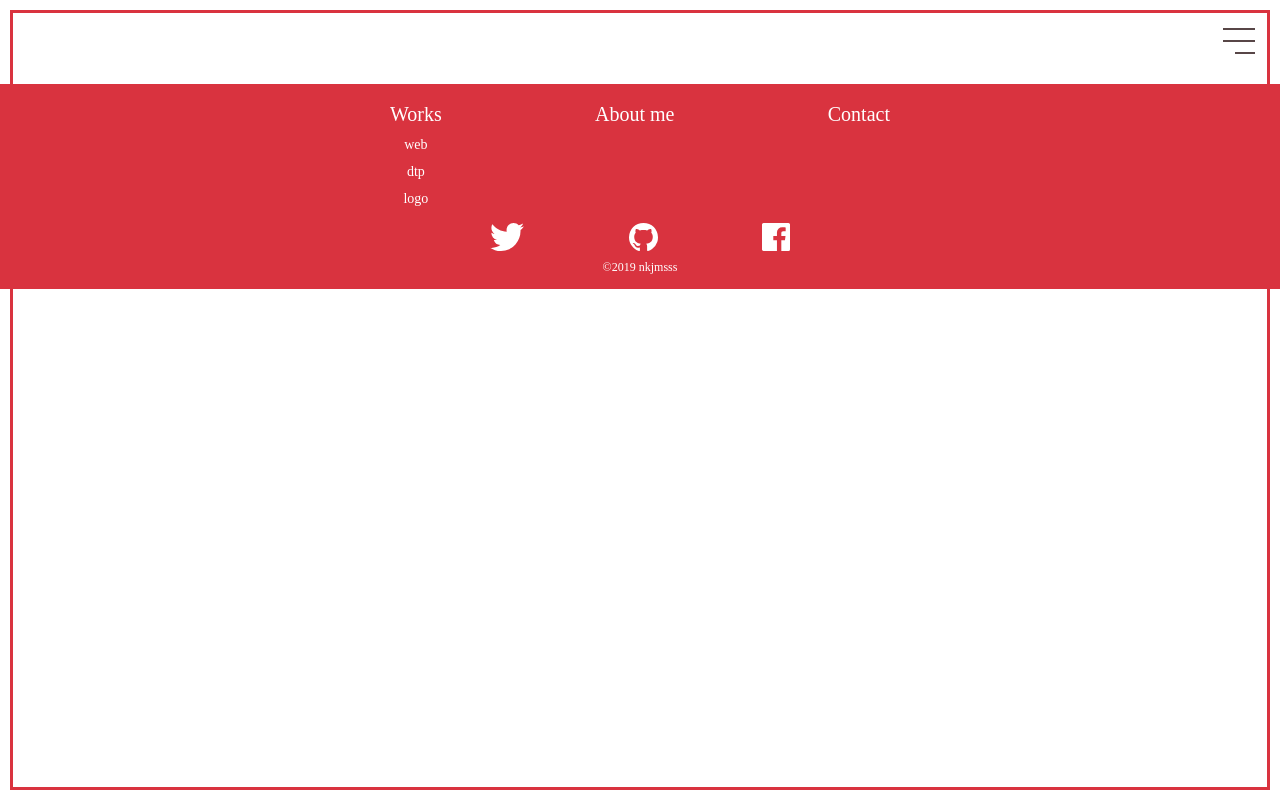
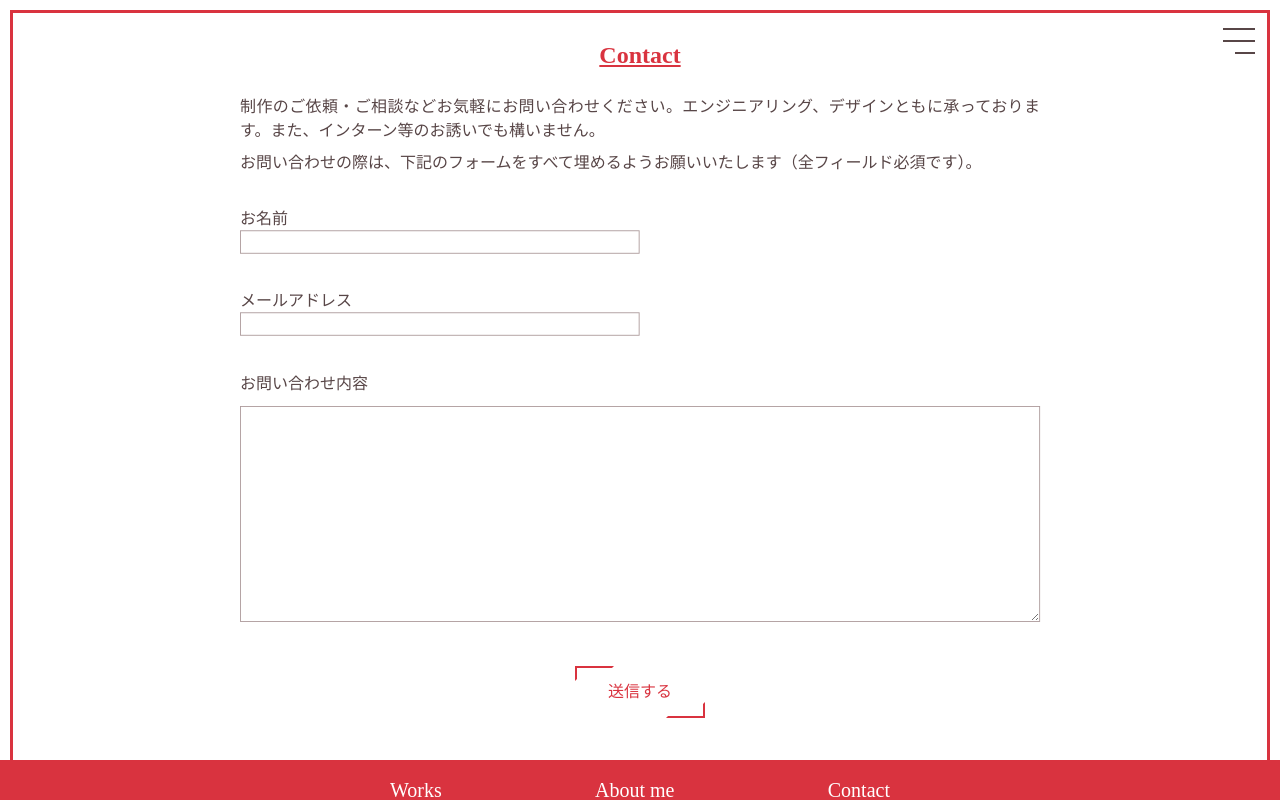
Before and after one commit to nkjmsss/portfolio, a Nuxt app in the folder src/: page /contact in a window 1280 px wide. Shown: the top 800 px of the page. Built offline with nearby package versions, Linux system fonts and the light colour scheme.

Commit message:
add: contact page

```diff
--- /dev/null
+++ b/src/components/form/index.vue
@@ -0,0 +1,157 @@
+<template lang="pug">
+  form.form(
+    action="https://docs.google.com/forms/d/e/1FAIpQLSekoZiJGtqNFuj89gIjXdSmslmTI2sOK90G2AwJumHJgvSWbQ/formResponse"
+    target="_self"
+    method="POST"
+  )
+    .form__group
+      label.form__label(
+        for="name"
+      ) お名前
+      input.form__input#name(
+        type="text"
+        name="entry.27695556"
+        v-model="name"
+        required
+      )
+
+    .form__group
+      label.form__label(
+        for="email"
+      ) メールアドレス
+      input.form__input#email(
+        type="email"
+        name="entry.407788058"
+        v-model="email"
+        required
+      )
+
+    .form__group
+      label.form__label(
+        for="content"
+      ) お問い合わせ内容
+      textarea.form__input#content(
+        name="entry.1872465814"
+        v-model="content"
+        required
+      )
+
+    .form__group.txt-center
+      button.form__button(
+        type="submit"
+      ) 送信する
+</template>
+
+<script>
+export default {
+  name: 'VForm',
+
+  data: () => ({
+    name: '',
+    email: '',
+    content: '',
+  }),
+
+  methods: {
+    submitForm() {
+      return false
+    },
+  },
+}
+</script>
+
+<style lang="scss" scoped>
+.form {
+  margin-top: 2rem;
+
+  &__group {
+    & + & {
+      margin-top: 2rem;
+    }
+  }
+
+  &__label {
+    display: inline-block;
+    cursor: pointer;
+  }
+
+  &__input {
+    $scale: 0.9;
+
+    display: block;
+    font-size: 16px;
+    border: 1px solid $gray;
+    width: 100% / $scale;
+    padding: 0.2em 0.4em;
+    transform: scale($scale);
+    transform-origin: left;
+
+    @include mq {
+      width: 50% / $scale;
+    }
+
+    &:focus {
+      outline-color: $primary;
+      outline-width: 3px;
+    }
+
+    &#content {
+      height: 15em;
+      width: 100% / $scale;
+    }
+  }
+
+  &__button {
+    $height: 52px;
+    $width: 130px;
+    $border: 2px solid $primary;
+    $border_dif: 4px;
+
+    color: $primary;
+    line-height: $height;
+    height: $height;
+    width: $width;
+    text-align: center;
+    position: relative;
+
+    &::before,
+    &::after {
+      content: '';
+      position: absolute;
+      display: block;
+      width: 30%;
+      height: 30%;
+      border: $border;
+      transition: ease-out 0.3s;
+    }
+
+    &::before {
+      top: 0;
+      left: 0;
+      border-right-color: transparent;
+      border-bottom-color: transparent;
+    }
+
+    &::after {
+      bottom: 0;
+      right: 0;
+      border-left-color: transparent;
+      border-top-color: transparent;
+    }
+
+    &:hover,
+    &:focus {
+      &::before,
+      &::after {
+        width: calc(100% - #{$border_dif});
+        height: calc(100% - #{$border_dif});
+        border: $border;
+      }
+    }
+  }
+}
+
+.txt-center {
+  text-align: center;
+}
+</style>
--- a/src/layouts/default.vue
+++ b/src/layouts/default.vue
@@ -48,4 +48,12 @@ html {
     font-size: 16px;
   }
 }
+
+p {
+  text-align: justify;
+
+  & + & {
+    margin-top: 0.5em;
+  }
+}
 </style>
--- a/src/pages/about.vue
+++ b/src/pages/about.vue
@@ -28,14 +28,6 @@ export default {
 </script>
 
 <style lang="scss" scoped>
-p {
-  text-align: justify;
-
-  & + & {
-    margin-top: 0.5em;
-  }
-}
-
 @include mq {
   .flex-md {
     display: flex;
--- /dev/null
+++ b/src/pages/contact.vue
@@ -0,0 +1,19 @@
+<template lang="pug">
+  article
+    v-h1 Contact
+    p 制作のご依頼・ご相談などお気軽にお問い合わせください。エンジニアリング、デザインともに承っております。また、インターン等のお誘いでも構いません。
+    p お問い合わせの際は、下記のフォームをすべて埋めるようお願いいたします（全フィールド必須です）。
+    v-form
+</template>
+
+<script>
+import vH1 from '~/components/slot/h1'
+import vForm from '~/components/form'
+
+export default {
+  components: {
+    vH1,
+    vForm,
+  },
+}
+</script>
```
